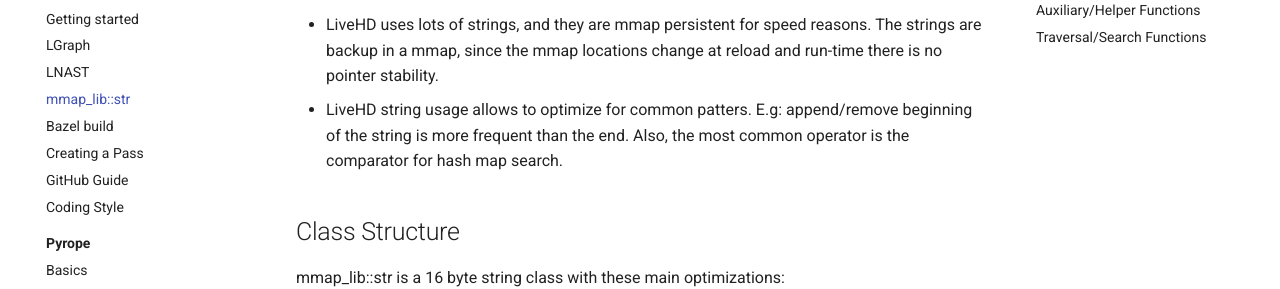
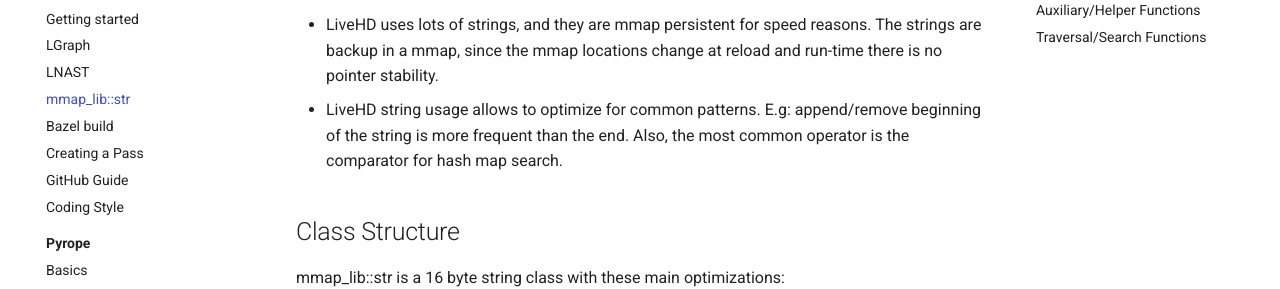
Before and after one commit to masc-ucsc/docs, an MkDocs documentation site: the page built from docs/livehd/03c-mmapstr.md, in a window 1280 px wide and 900 px high. Shown: the part 209-498 px from the top of the window. Built offline with MkDocs 1.6.1 and Material for MkDocs 9.7.7, drawn with Linux system fonts in a browser that asks for light colours; comment, search, counter and statistics services are not loaded.

Commit message:
Update 03c-mmapstr.md

```diff
--- a/docs/livehd/03c-mmapstr.md
+++ b/docs/livehd/03c-mmapstr.md
@@ -5,7 +5,7 @@ mmap_lib::str is the LiveHD string class. There are several reasons to have a cu
 * LiveHD uses lots of strings, and they are mmap persistent for speed reasons.
   The strings are backup in a mmap, since the mmap locations change at reload
 and run-time there is no pointer stability.
-* LiveHD string usage allows to optimize for common patters. E.g: append/remove
+* LiveHD string usage allows to optimize for common patterns. E.g: append/remove
   beginning of the string is more frequent than the end. Also, the most common
 operator is the comparator for hash map search.
 
```
